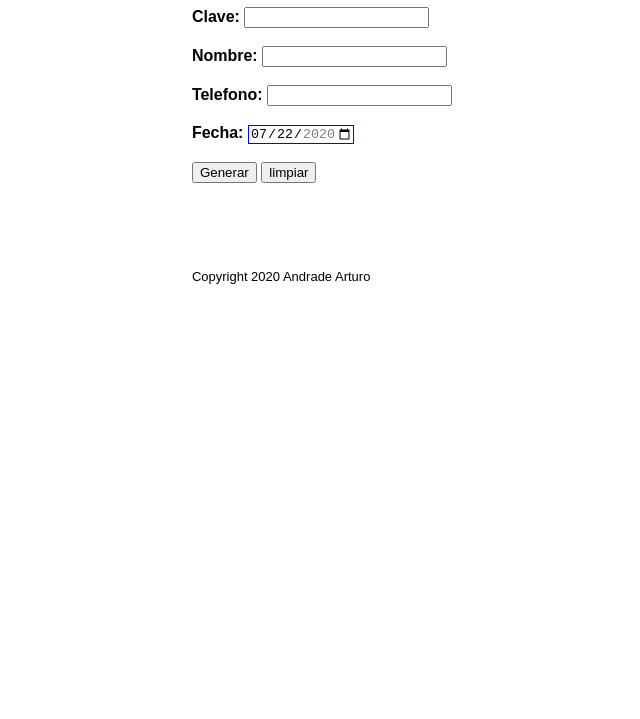
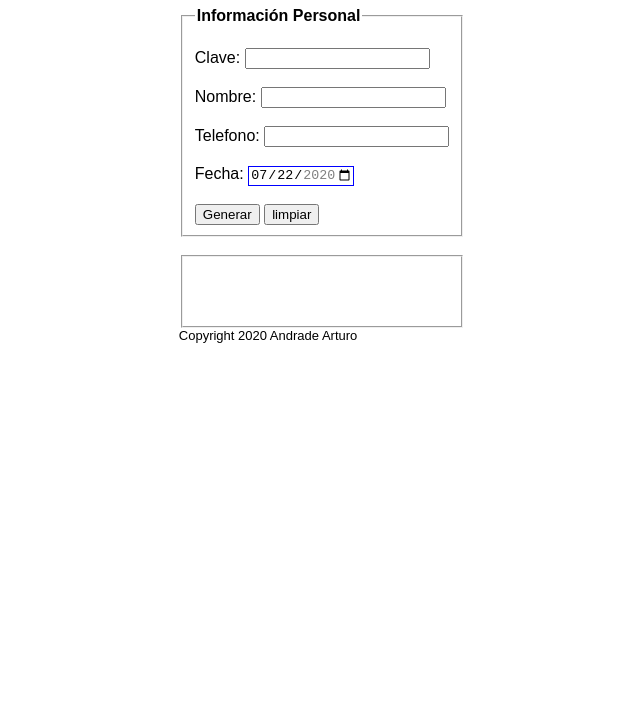
Before and after one commit to afarsitio5/javafar-14.github.io, a plain HTML site: page index.html in a window 1280 px wide. Shown: the part 81-800 px from the top of the page, without its empty margins (318-958 px from the left). Drawn offline with Linux system fonts and the light colour scheme.

Commit message:
Update index.html

```diff
--- a/index.html
+++ b/index.html
@@ -6,12 +6,14 @@
 
 </head>
 <body>
+	<header>
 
-	<header>
 		<h1>Proveedores</h1>
 	</header>
     <form id="forma" action="javascript:;">
-    	<p>
+
+            <fieldset>
+                <legend>Información Personal</legend><br>
         	<label accesskey="P">
             	Clave:
                 <input id="clave" type="text" name="clave">
@@ -33,17 +35,22 @@
 
                 <input id="generar" type="submit" value="Generar" accesskey="G" onclick="provee()">
                 <input id="limpiar" type="reset" value="limpiar">
-        </p>
-        <p>
+            </fieldset>
+            <br>
+
+        <fieldset>
         	<output id="resultadoC" name="resultadoC"></output><br>
             <output id="resultadoN" name="resultadoN"></output><br>
             <output id="resultadoT" name="resultadoT"></output><br>
             <output id="resultadoF" name="resultadoF"></output>
-        </p>
+
+    </fieldset>
     </form>
+
     <footer>
     	Copyright 2020 Andrade Arturo
     </footer>
     <script src="js/proveedores.js"></script>
+
 </body>
 </html>
```
